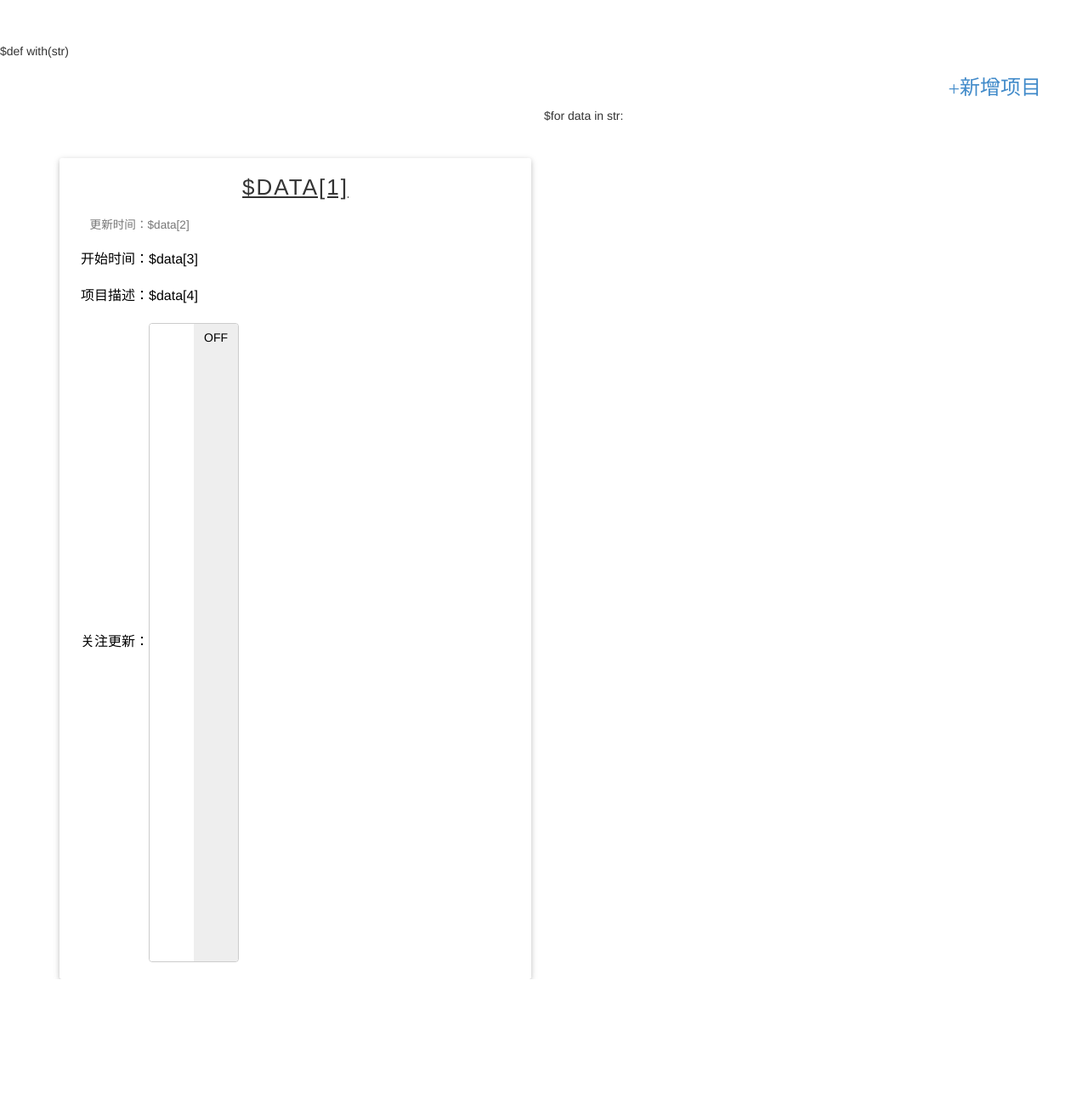
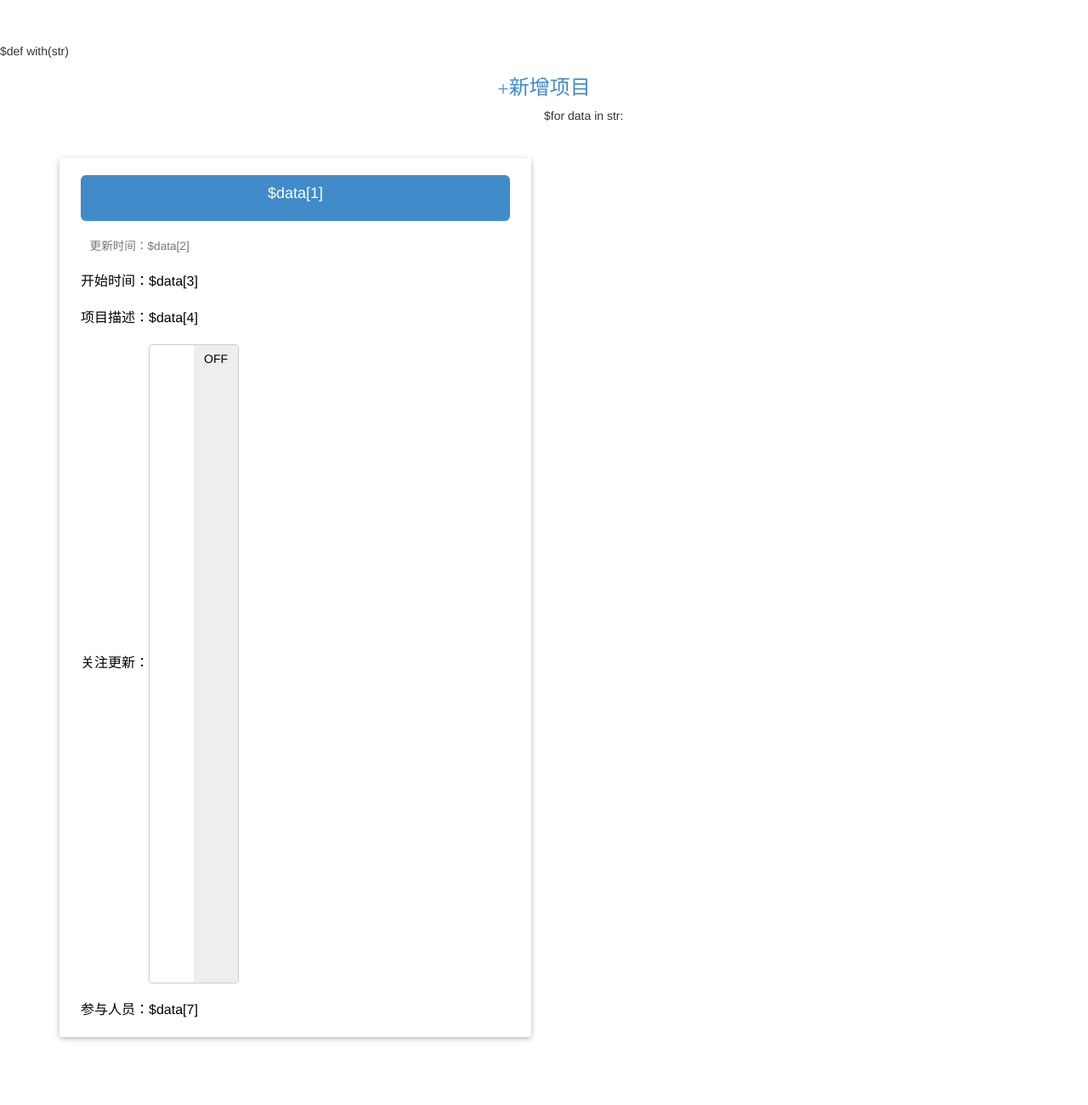
Before and after one commit to cash2one/pro, a Python web app: template templates/checkworkflow.html in a window 1280 px wide. Shown: the whole page at 85% size. Before the commit the page ends 1152 px from the top, so only its background shows below. Run offline with Jinja, Linux system fonts and the light colour scheme; the template is opened without the code that fills it, so the values that code supplies are empty; some web fonts are replaced.

Commit message:
3.0
opontion

```diff
--- a/templates/checkworkflow.html
+++ b/templates/checkworkflow.html
@@ -31,29 +31,32 @@ $def with(str)
 <body>
 <div class="container">
     <div class="row">
-            <h3 class="text-right"><a href="#" onclick="parent.location='/addworkflowpage'">
+            <h3 class="text-center"><a href="#" onclick="parent.location='/addworkflowpage'">
                 <i class="glyphicon glyphicon-plus"></i>新增项目</a>
             </h3>
             $for data in str:
                 <div class="col-xs-12 col-sm-6 col-md-6 col-lg-6">
                     <div class="box">
                         <div class="info">
-                            <h4 class="text-center">
-                                <a href="#" style="text-decoration:underline" class="btn-default" onclick="parent.location='/workflowdetail?workflowid=$data[0]'">$data[1]</a>
-                            </h4>
+                            <h5 class="text-center btn-primary btn-lg btn-block">
+                                <p onclick="parent.location='/workflowdetail?workflowid=$data[0]'">$data[1]</p>
+                                <!--<a href="#" class="btn-default" onclick="parent.location='/workflowdetail?workflowid=$data[0]'">$data[1]</a>-->
+                            </h5>
                             <p><small class="text-muted"><i class="glyphicon glyphicon-time"></i>更新时间：$data[2]</small></p>
                             <p style="color: #000000">开始时间：$data[3]</p>
                             <p style="color: #000000">项目描述：$data[4]</p>
                             <p style="color: #000000">关注更新：<input id="$data[5]" type="checkbox" onchange="attention($data[5])" $data[6]></p>
+                            <p style="color: #000000">参与人员：$data[7]</p>
                         </div>
                     </div>
                 </div>
-            <br>
-            <br>
-            <br>
-            <br>
         </div>
-    </div>
+    <br>
+    <br>
+    <br>
+    <br>
+
+</div>
 
 
 </div>
```
Also changed, not shown: main.py (+28 -14 lines).
